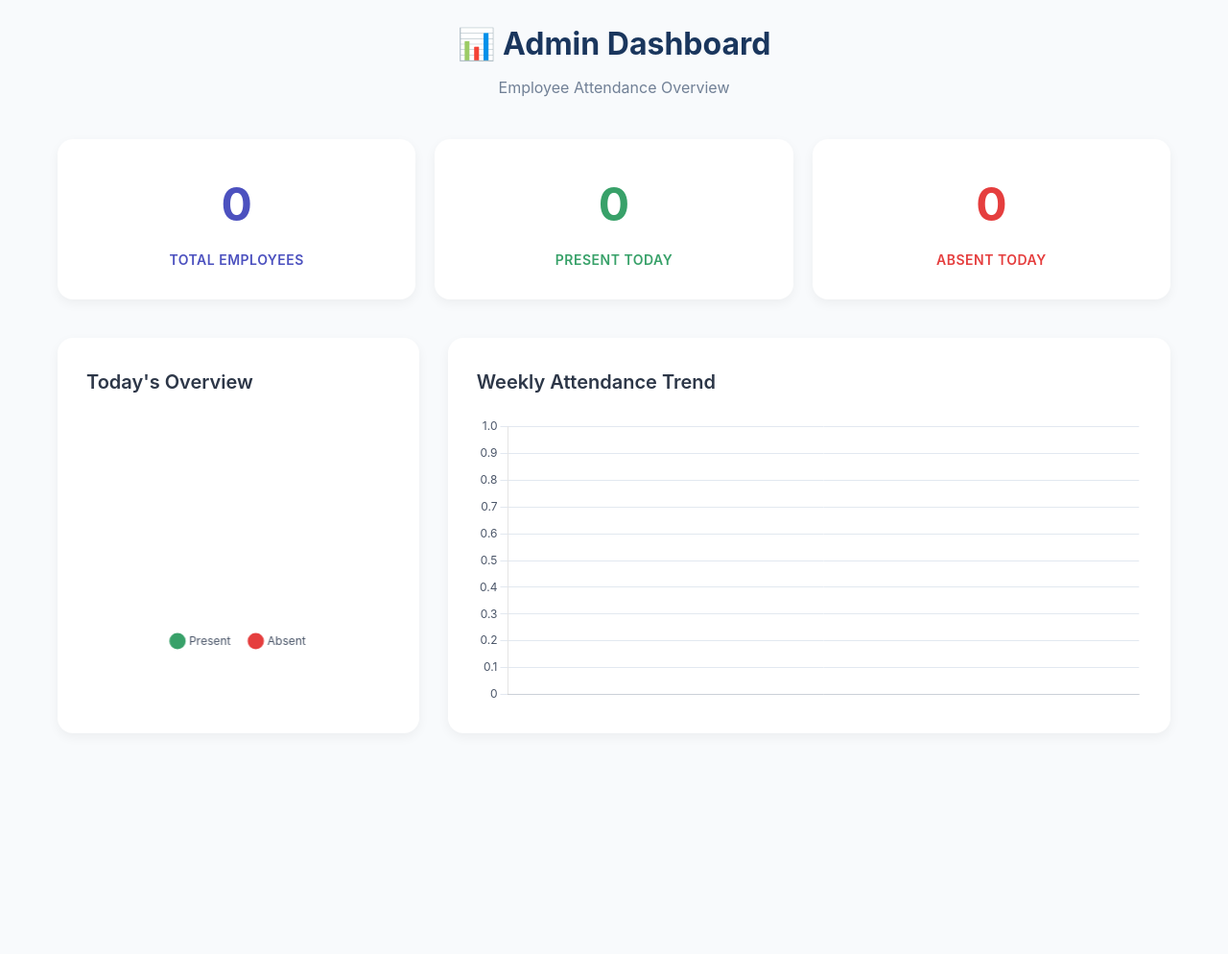
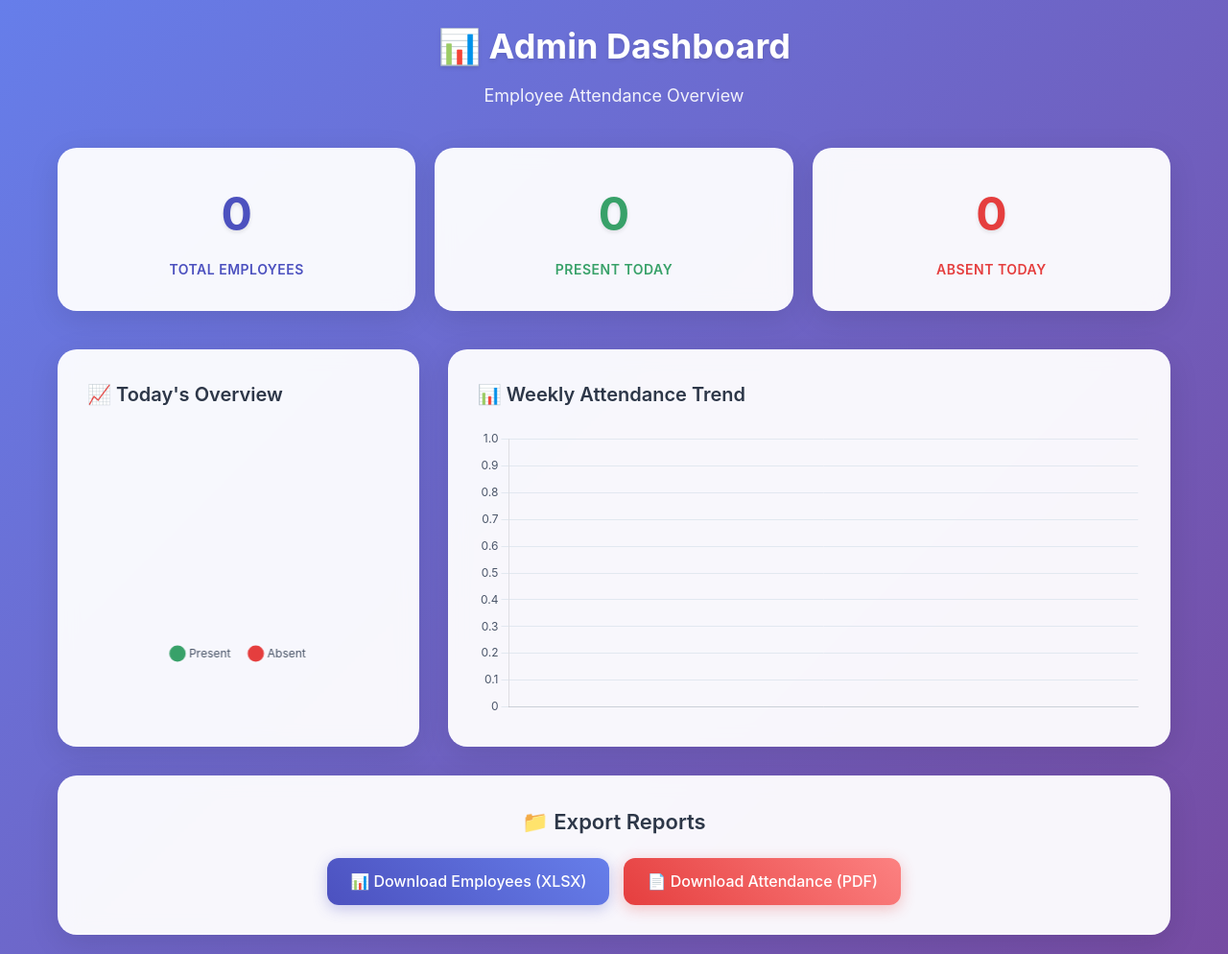
Before and after one commit to hunain2002/employee-crud, a Flask app: page /admin_dashboard in a window 1280 px wide. Shown: the whole page at 96% size. Before the commit the page ends 727 px from the top, so only its background shows below. Run offline with Flask 3, Linux system fonts and the light colour scheme; data that the repository does not hold is empty; some libraries are stand-ins or nearby versions.

Commit message:
Add files via upload

```diff
--- a/employee_crud_project/app.py
+++ b/employee_crud_project/app.py
@@ -1,24 +1,37 @@
-# app.py (entry point)
+# app.py (Entry Point)
+
 from flask import Flask
 from flask_mysqldb import MySQL
 from config import Config
+
+# Importing all route blueprints
 from routes.auth import auth_bp
 from routes.employee import employee_bp
 from routes.attendance import attendance_bp
 from routes.dashboard import dashboard_bp
+from routes.reports import reports_bp
 
-app = Flask(__name__)
-app.config.from_object(Config)
-mysql = MySQL(app)
 
-# Register blueprints
-app.register_blueprint(auth_bp)
-app.register_blueprint(employee_bp)
-app.register_blueprint(attendance_bp)
-app.register_blueprint(dashboard_bp)
+def create_app():
+    app = Flask(__name__)
 
-# Provide db access globally
-app.mysql = mysql
+    # Load config
+    app.config.from_object(Config)
+
+    # MySQL init and make available app-wide
+    mysql = MySQL(app)
+    app.mysql = mysql
+
+    # Register blueprints
+    app.register_blueprint(auth_bp)
+    app.register_blueprint(employee_bp)
+    app.register_blueprint(attendance_bp)
+    app.register_blueprint(dashboard_bp)
+    app.register_blueprint(reports_bp)
+
+    return app
+
 
 if __name__ == '__main__':
-    app.run(debug=False)
+    app = create_app()
+    app.run(debug=True)  # 🔁 Debug True for development
--- a/employee_crud_project/routes/dashboard.py
+++ b/employee_crud_project/routes/dashboard.py
@@ -1,32 +1,46 @@
 from flask import Blueprint, render_template, current_app
 
-dashboard_bp = Blueprint('admin_dashboard', __name__)
+dashboard_bp = Blueprint('dashboard', __name__)  # Correct blueprint name
 
 @dashboard_bp.route('/admin_dashboard')
 def admin_dashboard():
-    cur = current_app.mysql.connection.cursor()
-    cur.execute("SELECT COUNT(*) FROM employee")
-    total_employees = cur.fetchone()[0]
+    try:
+        mysql = current_app.mysql
+        cur = mysql.connection.cursor()
 
-    cur.execute("SELECT COUNT(DISTINCT employee_id) FROM attendance WHERE date = CURDATE()")
-    present_today = cur.fetchone()[0]
-    absent_today = total_employees - present_today
+        # Total employees
+        cur.execute("SELECT COUNT(*) FROM employee")
+        total_employees = cur.fetchone()[0]
 
-    cur.execute("""
-        SELECT date, COUNT(DISTINCT employee_id) as present
-        FROM attendance
-        WHERE date >= DATE_SUB(CURDATE(), INTERVAL 7 DAY)
-        GROUP BY date ORDER BY date
-    """)
-    rows = cur.fetchall()
-    labels = [row[0].strftime('%Y-%m-%d') for row in rows]
-    data = [row[1] for row in rows]
+        # Employees present today
+        cur.execute("SELECT COUNT(DISTINCT employee_id) FROM attendance WHERE date = CURDATE()")
+        present_today = cur.fetchone()[0]
 
-    cur.close()
-    return render_template("admin_dashboard.html",
-        total=total_employees,
-        present=present_today,
-        absent=absent_today,
-        labels=labels,
-        data=data
-    )
+        # Calculate absent employees
+        absent_today = total_employees - present_today
+
+        # Weekly attendance data
+        cur.execute("""
+            SELECT date, COUNT(DISTINCT employee_id) as present
+            FROM attendance
+            WHERE date >= DATE_SUB(CURDATE(), INTERVAL 7 DAY)
+            GROUP BY date
+            ORDER BY date
+        """)
+        rows = cur.fetchall()
+
+        # Format for chart.js
+        labels = [row[0].strftime('%Y-%m-%d') for row in rows]
+        data = [row[1] for row in rows]
+
+        cur.close()
+
+        return render_template("admin_dashboard.html",
+            total=total_employees,
+            present=present_today,
+            absent=absent_today,
+            labels=labels,
+            data=data
+        )
+    except Exception as e:
+        return f"<h3>⚠️ Error in Dashboard Route:</h3><pre>{str(e)}</pre>"
--- a/employee_crud_project/templates/admin_dashboard.html
+++ b/employee_crud_project/templates/admin_dashboard.html
@@ -6,15 +6,12 @@
     <title>Admin Dashboard</title>
     <script src="https://cdn.jsdelivr.net/npm/chart.js"></script>
     <style>
-        * {
-            margin: 0;
-            padding: 0;
-            box-sizing: border-box;
-        }
+        * { margin: 0; padding: 0; box-sizing: border-box; }
 
         body {
             font-family: -apple-system, BlinkMacSystemFont, 'Segoe UI', Roboto, sans-serif;
-            background: #f8fafc;
+            background: linear-gradient(135deg, #667eea 0%, #764ba2 100%);
+            min-height: 100vh;
             color: #2d3748;
             line-height: 1.6;
         }
@@ -28,18 +25,19 @@
         header {
             text-align: center;
             margin-bottom: 40px;
+            color: white;
         }
 
         h1 {
-            font-size: 32px;
+            font-size: 36px;
             font-weight: 700;
-            color: #1a365d;
             margin-bottom: 8px;
+            text-shadow: 0 2px 4px rgba(0, 0, 0, 0.1);
         }
 
         .subtitle {
-            color: #718096;
-            font-size: 16px;
+            font-size: 18px;
+            opacity: 0.9;
         }
 
         .stats-grid {
@@ -50,22 +48,26 @@
         }
 
         .stat-card {
-            background: white;
+            background: rgba(255, 255, 255, 0.95);
+            backdrop-filter: blur(10px);
             padding: 30px;
-            border-radius: 16px;
-            box-shadow: 0 4px 12px rgba(0, 0, 0, 0.05);
+            border-radius: 20px;
+            box-shadow: 0 8px 32px rgba(0, 0, 0, 0.1);
             text-align: center;
-            transition: transform 0.2s ease;
+            transition: all 0.3s ease;
+            border: 1px solid rgba(255, 255, 255, 0.2);
         }
 
         .stat-card:hover {
-            transform: translateY(-2px);
+            transform: translateY(-8px);
+            box-shadow: 0 12px 40px rgba(0, 0, 0, 0.2);
         }
 
         .stat-number {
             font-size: 48px;
             font-weight: 700;
             margin-bottom: 8px;
+            text-shadow: 0 2px 4px rgba(0, 0, 0, 0.1);
         }
 
         .stat-label {
@@ -73,6 +75,7 @@
             text-transform: uppercase;
             letter-spacing: 0.5px;
             font-weight: 600;
+            color: #4a5568;
         }
 
         .total { color: #4c51bf; }
@@ -87,10 +90,18 @@
         }
 
         .chart-card {
-            background: white;
+            background: rgba(255, 255, 255, 0.95);
+            backdrop-filter: blur(10px);
             padding: 30px;
-            border-radius: 16px;
-            box-shadow: 0 4px 12px rgba(0, 0, 0, 0.05);
+            border-radius: 20px;
+            box-shadow: 0 8px 32px rgba(0, 0, 0, 0.1);
+            border: 1px solid rgba(255, 255, 255, 0.2);
+            transition: all 0.3s ease;
+        }
+
+        .chart-card:hover {
+            transform: translateY(-5px);
+            box-shadow: 0 12px 40px rgba(0, 0, 0, 0.15);
         }
 
         .chart-title {
@@ -98,6 +109,9 @@
             font-weight: 600;
             margin-bottom: 20px;
             color: #2d3748;
+            display: flex;
+            align-items: center;
+            gap: 10px;
         }
 
         .chart-container {
@@ -109,22 +123,71 @@
             height: 250px;
         }
 
-        @media (max-width: 768px) {
-            .chart-section {
-                grid-template-columns: 1fr;
+        .export-section {
+            background: rgba(255, 255, 255, 0.95);
+            backdrop-filter: blur(10px);
+            padding: 30px;
+            border-radius: 20px;
+            box-shadow: 0 8px 32px rgba(0, 0, 0, 0.1);
+            border: 1px solid rgba(255, 255, 255, 0.2);
+            text-align: center;
+            transition: all 0.3s ease;
         }
 
-            .stats-grid {
-                grid-template-columns: 1fr;
+        .export-section:hover {
+            transform: translateY(-3px);
+            box-shadow: 0 12px 40px rgba(0, 0, 0, 0.15);
         }
 
-            h1 {
-                font-size: 24px;
+        .export-section h3 {
+            font-size: 22px;
+            font-weight: 600;
+            margin-bottom: 20px;
+            color: #2d3748;
         }
 
-            .stat-number {
-                font-size: 36px;
+        .export-buttons {
+            display: flex;
+            justify-content: center;
+            gap: 15px;
+            flex-wrap: wrap;
         }
+
+        .export-buttons a {
+            text-decoration: none;
+            display: inline-flex;
+            align-items: center;
+            gap: 8px;
+            background: linear-gradient(45deg, #4c51bf, #667eea);
+            color: white;
+            padding: 12px 24px;
+            border-radius: 12px;
+            font-weight: 500;
+            transition: all 0.3s ease;
+            box-shadow: 0 4px 15px rgba(76, 81, 191, 0.3);
+        }
+
+        .export-buttons a:hover {
+            transform: translateY(-2px);
+            box-shadow: 0 6px 20px rgba(76, 81, 191, 0.4);
+        }
+
+        .export-buttons a:last-child {
+            background: linear-gradient(45deg, #e53e3e, #fc8181);
+            box-shadow: 0 4px 15px rgba(229, 62, 62, 0.3);
+        }
+
+        .export-buttons a:last-child:hover {
+            box-shadow: 0 6px 20px rgba(229, 62, 62, 0.4);
+        }
+
+        @media (max-width: 768px) {
+            .chart-section { grid-template-columns: 1fr; }
+            .stats-grid { grid-template-columns: 1fr; }
+            h1 { font-size: 28px; }
+            .stat-number { font-size: 36px; }
+            .export-buttons { flex-direction: column; align-items: center; }
+            .export-buttons a { width: 100%; max-width: 250px; justify-content: center; }
         }
     </style>
 </head>
@@ -152,17 +215,29 @@
 
     <div class="chart-section">
         <div class="chart-card">
-                <h3 class="chart-title">Today's Overview</h3>
+            <h3 class="chart-title">📈 Today's Overview</h3>
             <div class="chart-container pie-container">
                 <canvas id="pieChart"></canvas>
             </div>
         </div>
 
         <div class="chart-card">
-                <h3 class="chart-title">Weekly Attendance Trend</h3>
+            <h3 class="chart-title">📊 Weekly Attendance Trend</h3>
             <div class="chart-container">
                 <canvas id="lineChart"></canvas>
             </div>
+        </div>
+    </div>
+
+    <div class="export-section">
+        <h3>📁 Export Reports</h3>
+        <div class="export-buttons">
+            <a href="{{ url_for('reports.export_employees_xlsx') }}">
+                📊 Download Employees (XLSX)
+            </a>
+            <a href="{{ url_for('reports.export_attendance_pdf') }}">
+                📄 Download Attendance (PDF)
+            </a>
         </div>
     </div>
 </div>
@@ -219,21 +294,15 @@
             responsive: true,
             maintainAspectRatio: false,
             plugins: {
-                    legend: {
-                        display: false
-                    }
+                legend: { display: false }
             },
             scales: {
                 y: {
                     beginAtZero: true,
-                        grid: {
-                            color: '#e2e8f0'
-                        }
+                    grid: { color: '#e2e8f0' }
                 },
                 x: {
-                        grid: {
-                            display: false
-                        }
+                    grid: { display: false }
                 }
             }
         }
```
Also changed, not shown: employee_crud_project/routes/reports.py (added, +71 -0 lines). Lines whose indentation alone changed are shown as unchanged.
